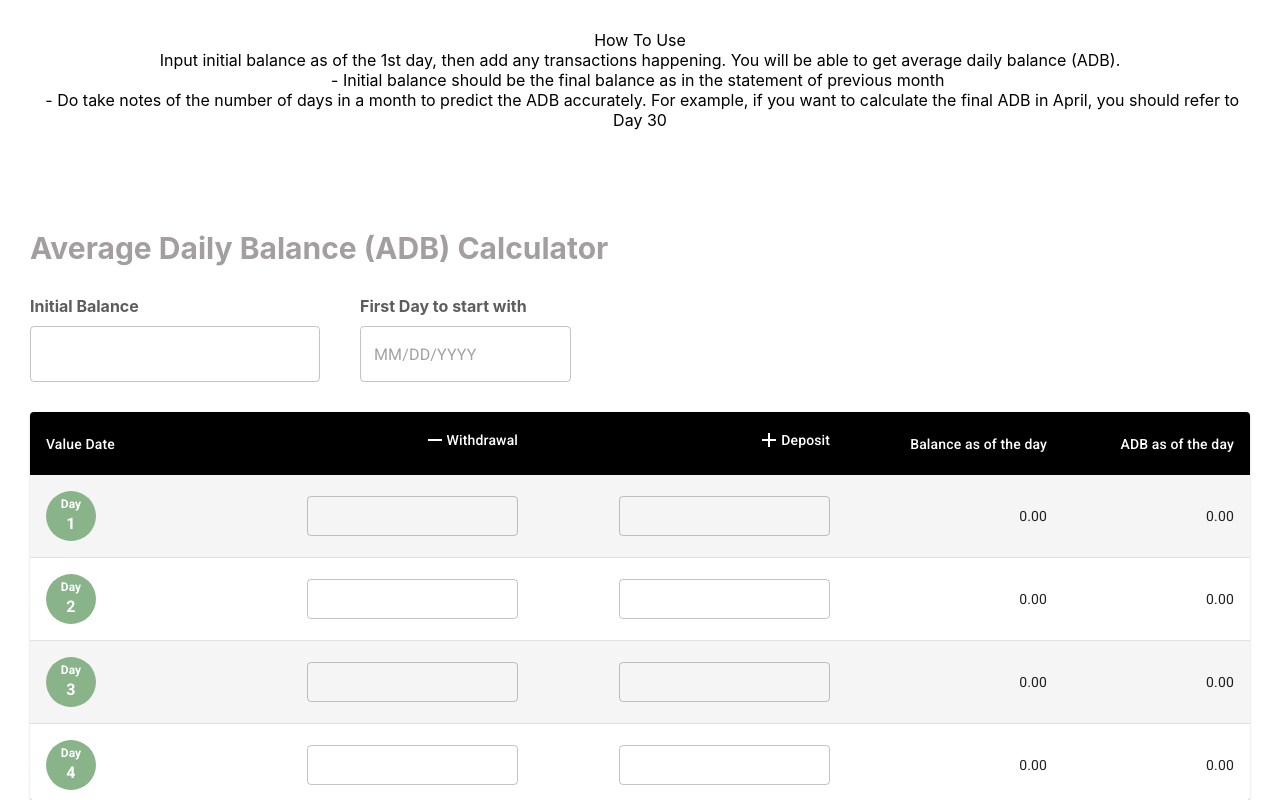
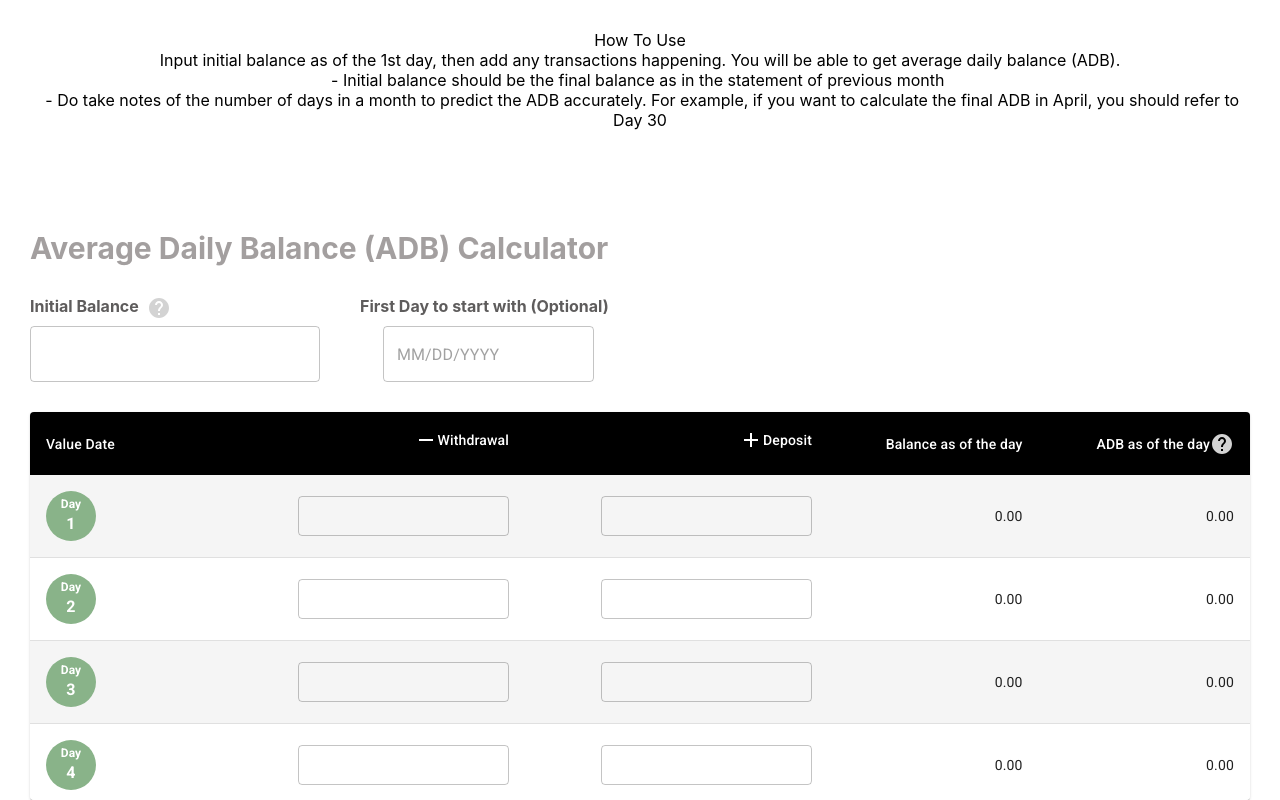
Before and after one commit to wopni1021/average-daily-balance-calculator, a React (Create React App) app in the folder my-app/: page / in a window 1280 px wide. Built offline with nearby package versions, Linux system fonts and the light colour scheme.

Commit message:
Add hint

```diff
--- a/my-app/src/components/MainTable.scss
+++ b/my-app/src/components/MainTable.scss
@@ -10,6 +10,11 @@
     text-align: left;
   }
 
+  &-tooltip {
+    fill: lightgrey !important;
+    cursor: pointer;
+  }
+
   &-init {
     display: flex;
     padding-bottom: 30px;
@@ -18,10 +23,14 @@
       font-weight: bold;
       color: rgb(94, 92, 92);
       padding-bottom: 10px;
+      padding-right: 8px;
     }
     &-balance {
       & .MuiTextField-root {
         width: 290px;
+      }
+      &-label {
+        display: flex;
       }
     }
     &-day {
--- a/my-app/src/components/MainTable.tsx
+++ b/my-app/src/components/MainTable.tsx
@@ -12,11 +12,16 @@ import "./MainTable.scss";
 import { styled } from "@mui/material/styles";
 import AddIcon from "@mui/icons-material/Add";
 import RemoveIcon from "@mui/icons-material/Remove";
+import HelpIcon from "@mui/icons-material/Help";
+import IconButton from "@mui/material/IconButton";
+import Popover from "@mui/material/Popover";
+
 import { DemoContainer, DemoItem } from "@mui/x-date-pickers/internals/demo";
 import { AdapterDayjs } from "@mui/x-date-pickers/AdapterDayjs";
 import { LocalizationProvider } from "@mui/x-date-pickers/LocalizationProvider";
 import { DatePicker } from "@mui/x-date-pickers/DatePicker";
 import { Dayjs } from "dayjs";
+import Tooltip from "@mui/material/Tooltip";
 
 interface Row {
   withdraw: number;
@@ -152,7 +157,23 @@ const MainTable = () => {
 
       <div className={`${ROOT}-init`}>
         <div className={`${ROOT}-init-balance`}>
-          <div className={`${ROOT}-init-label`}>Initial Balance</div>
+          <div className={`${ROOT}-init-balance-label`}>
+            <div className={`${ROOT}-init-label`}>Initial Balance</div>
+            <Tooltip
+              className={`${ROOT}-tooltip`}
+              title="The closing balance in the statement of previous month"
+              slotProps={{
+                tooltip: {
+                  sx: {
+                    fontSize: "16px", // Customize the font size
+                    padding: "8px",
+                  },
+                },
+              }}
+            >
+              <HelpIcon />
+            </Tooltip>
+          </div>
           <TextField
             {...commonInputProps}
             id="standard-basic"
@@ -166,7 +187,7 @@ const MainTable = () => {
         </div>
 
         <div className={`${ROOT}-init-day`}>
-          <div className={`${ROOT}-init-label`}>First Day to start with</div>
+          <div className={`${ROOT}-init-label`}>First Day to start with (Optional)</div>
           <LocalizationProvider dateAdapter={AdapterDayjs}>
             <DatePicker onChange={handleChangeInitDate} value={initialDate} />
           </LocalizationProvider>
@@ -191,7 +212,25 @@ const MainTable = () => {
                 </div>
               </StyledTableCell>
               <StyledTableCell align="right">Balance as of the day</StyledTableCell>
-              <StyledTableCell align="right">ADB as of the day</StyledTableCell>
+              <StyledTableCell align="right">
+                <div className={`${ROOT}-th`}>
+                  <div>ADB as of the day</div>
+                  <Tooltip
+                    className={`${ROOT}-tooltip`}
+                    title="Do take notes of the number of days in a month to predict the ADB accurately. For example, if you want to calculate the final ADB in April, you should refer to Day 30 or April 30th"
+                    slotProps={{
+                      tooltip: {
+                        sx: {
+                          fontSize: "16px", // Customize the font size
+                          padding: "8px",
+                        },
+                      },
+                    }}
+                  >
+                    <HelpIcon />
+                  </Tooltip>
+                </div>
+              </StyledTableCell>
             </StyledTableRow>
           </TableHead>
           <TableBody>
```
